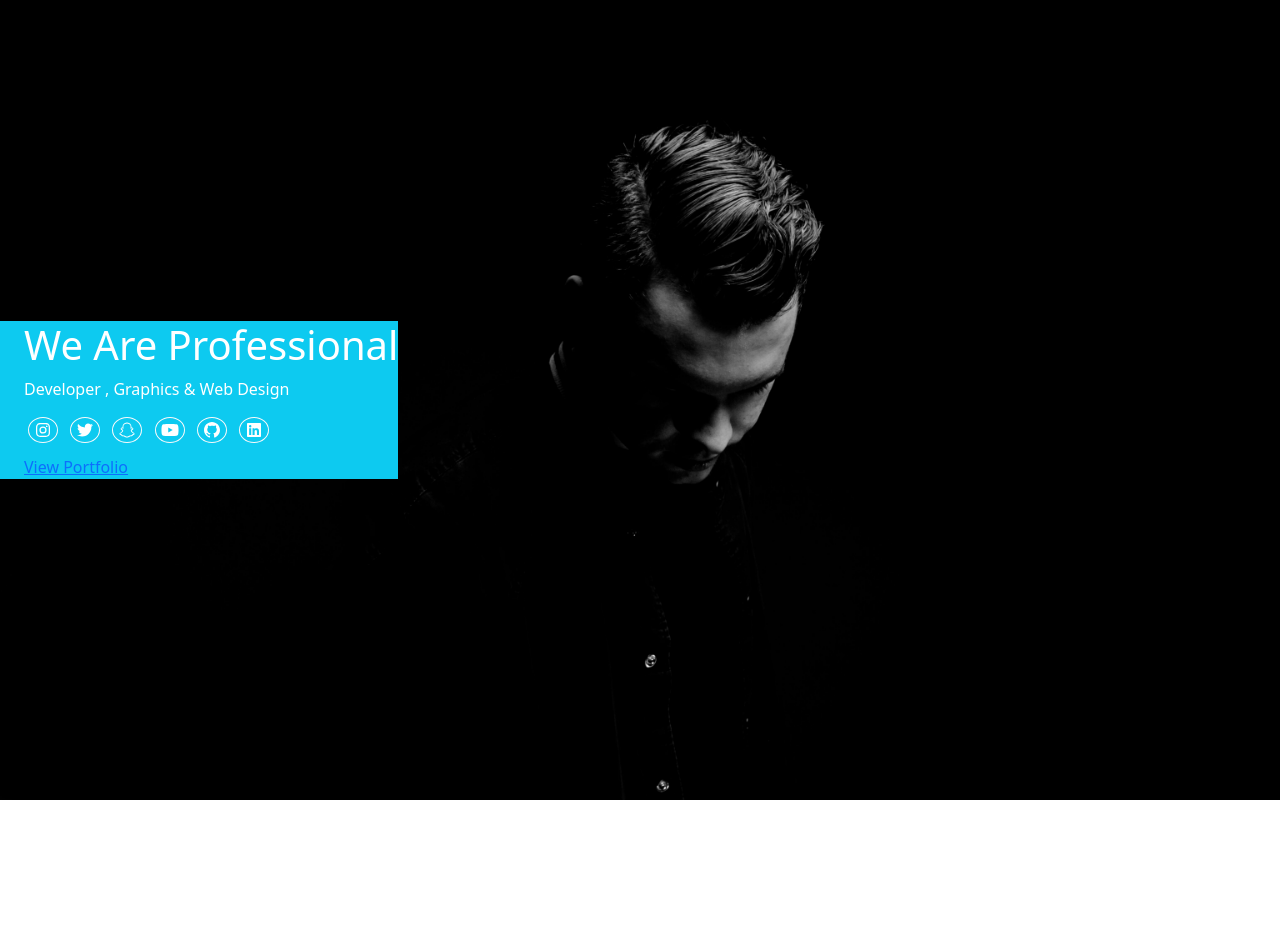
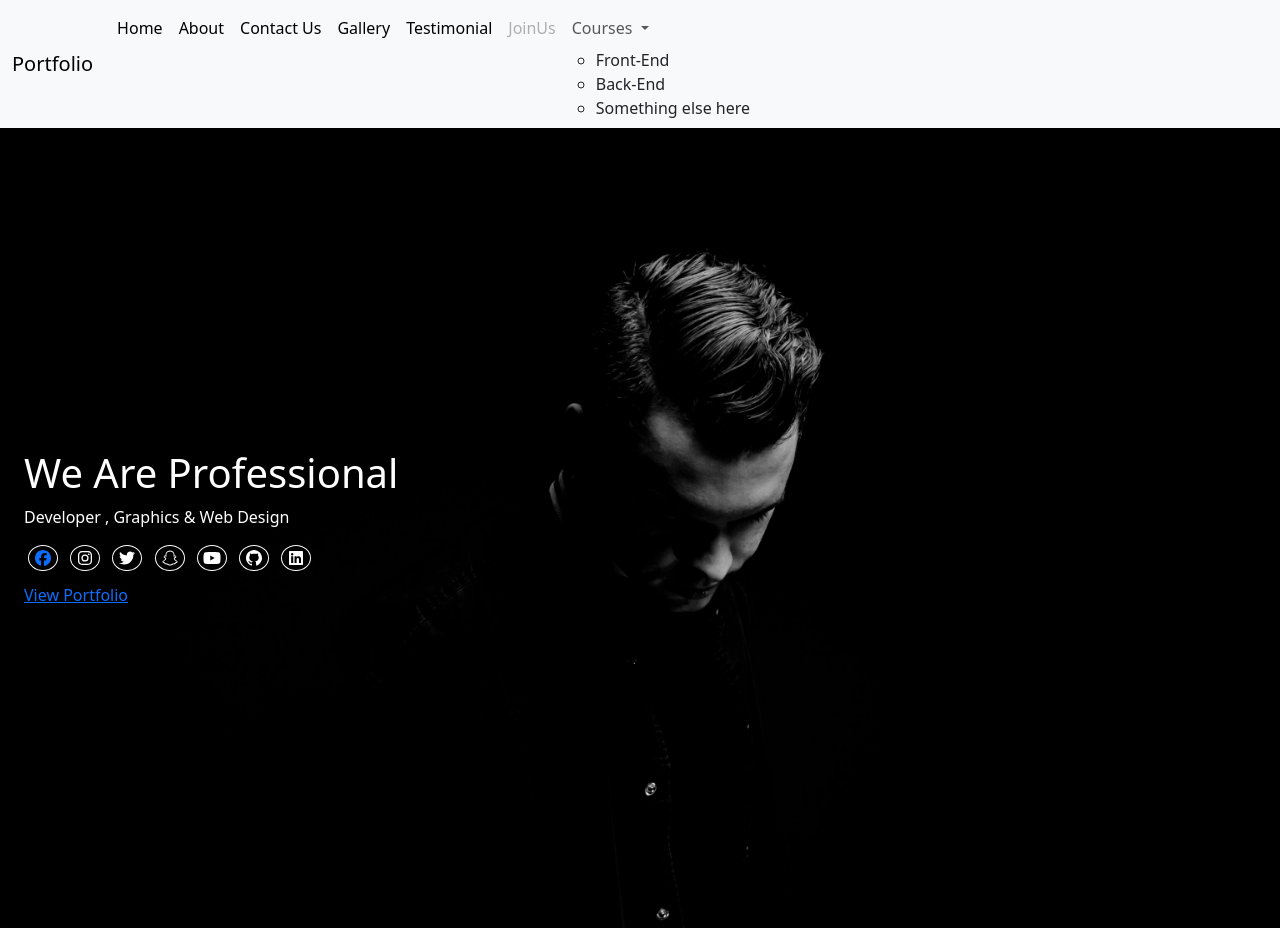
Before and after one commit to MaiSaleh/bootstrap-project, a plain HTML site: page index.html in a window 1280 px wide. Before the commit the page ends 800 px from the top, so only its background shows below. Drawn offline with nearby package versions, Linux system fonts and the light colour scheme.

Commit message:
navbar bootstrap

```diff
--- a/index.html
+++ b/index.html
@@ -12,13 +12,61 @@
 <link rel="stylesheet" href="assest/css/style.css">
 </head>
 <body>
+   <!--navbar bootstrap-->
+  <nav class="navbar navbar-expand-lg bg-body-tertiary">
+  <div class="container-fluid">
+    <a class="navbar-brand" href="#">Portfolio
+</a>
+    <button class="navbar-toggler" type="button" data-bs-toggle="collapse" data-bs-target="#navbarSupportedContent" aria-controls="navbarSupportedContent" aria-expanded="false" aria-label="Toggle navigation">
+      <span class="navbar-toggler-icon"></span>
+    </button>
+    <div class="collapse navbar-collapse" id="navbarSupportedContent">
+      <ul class="navbar-nav me-auto mb-2 mb-lg-0">
+        <li class="nav-item">
+          <a class="nav-link active" aria-current="page" href="#">Home</a>
+        </li>
+         <li class="nav-item">
+          <a class="nav-link active" aria-current="page" href="#">About</a>
+        </li>
+        <li class="nav-item">
+          <a class="nav-link active" aria-current="page" href="#">Contact Us</a>
+        </li>
+        <li class="nav-item">
+          <a class="nav-link active" aria-current="page" href="#">Gallery</a>
+        </li>
+        <li class="nav-item">
+          <a class="nav-link active" aria-current="page" href="#">Testimonial</a>
+        </li>
+  <li class="nav-item">
+          <a class="nav-link disabled" aria-disabled="true">JoinUs</a>
+        </li>
+        <li class="nav-item dropdown">
+          <a class="nav-link dropdown-toggle" href="#" role="button" data-bs-toggle="dropdown" aria-expanded="false">
+            Courses
+          </a>
 
+          <ul class="Courses">
+            <li><a class="dropdown-item" href="#">Front-End</a></li>
+            <li><a class="dropdown-item" href="#">Back-End</a></li>
+
+            <li><a class="dropdown-item" href="#">Something else here</a></li>
+          </ul>
+        </li>
+
+      </ul>
+
+    </div>
+  </div>
+</nav>
 <header class="vh-100  align-items-center d-flex">
-            <div class="header-content ps-4 text-white  bg-info">
+            <div class="header-content ps-4 text-white ">
                 <h1>We Are Professional</h1>
                 <p>Developer , Graphics & Web Design</p>
                 <div class="social-media d-flex mb-2">
             <div class="icon">
+                <a href="maisaleh.github.io/bootstrap-project/" target="_blank" class="link-underline-light link-underline-opacity-0" >
+                            <i class="fa-brands fa-facebook border border-light d-inline-block rounded-circle mx-1 align-items-center p-1"></i>
+                        </a>
            <i class="fa-brands fa-instagram border border-light d-inline-block rounded-circle mx-1 align-items-center p-1"></i>
                         <i class="fa-brands fa-twitter border border-light d-inline-block rounded-circle mx-1 align-items-center p-1"></i>
                         <i class="fa-brands fa-snapchat border border-light d-inline-block rounded-circle mx-1 align-items-center p-1"></i>
@@ -27,7 +75,7 @@
                         <i class="fa-brands fa-linkedin border border-light d-inline-block rounded-circle mx-1 align-items-center p-1"></i>
             </div>
         </div>
-         <a href=""> View Portfolio </a>
+         <a href="maisaleh.github.io/bootstrap-project/"> View Portfolio </a>
     </div>
 </header>
 
```
